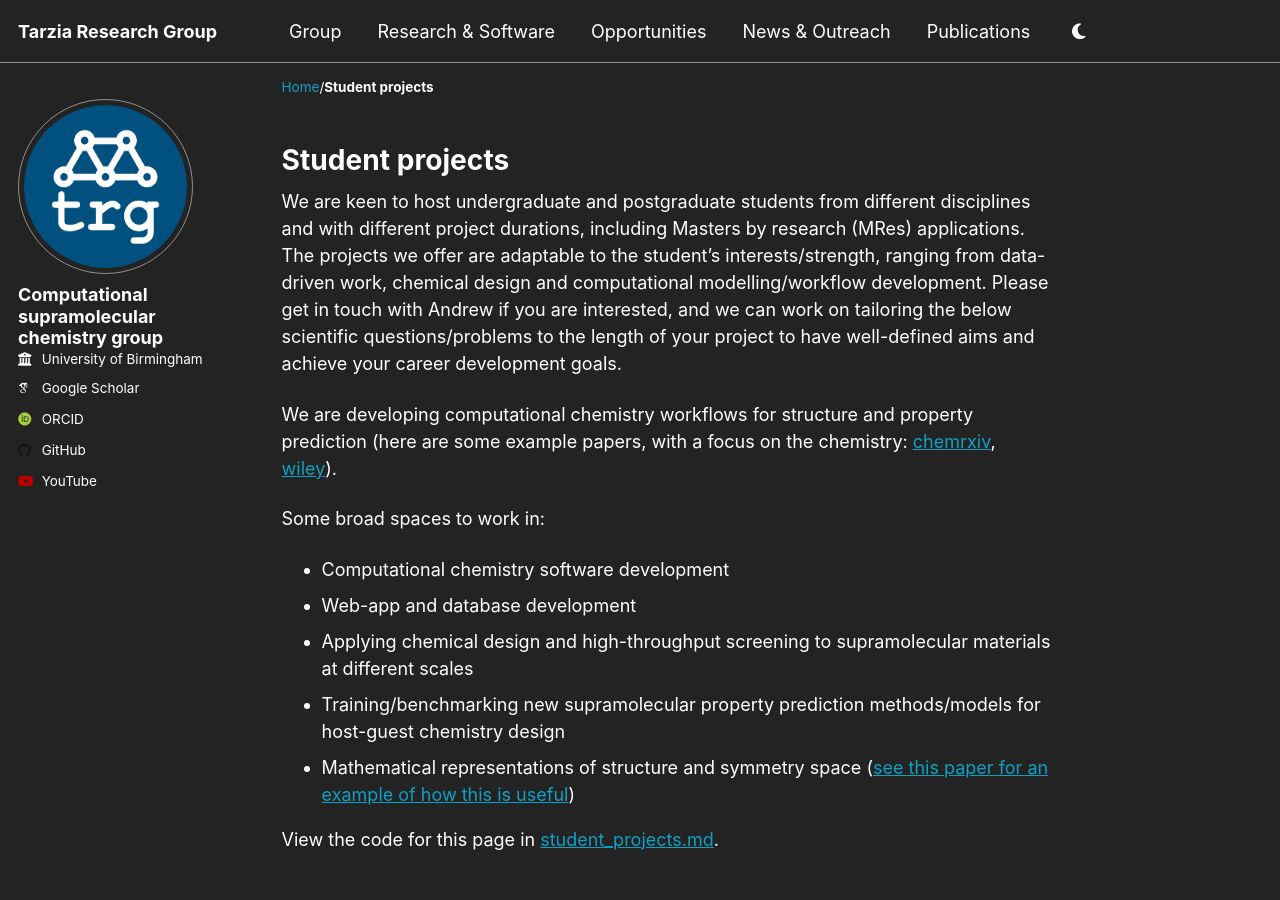
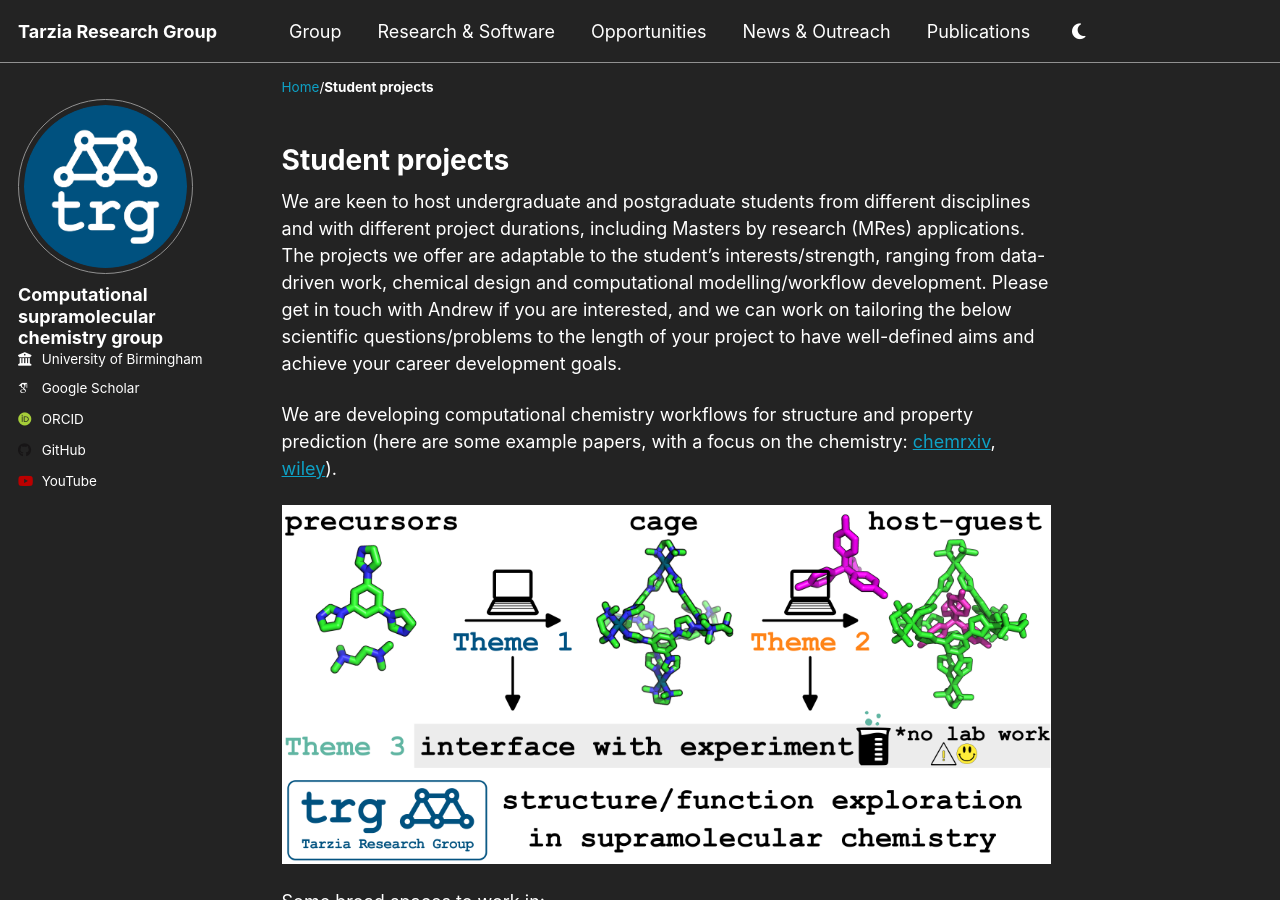
Before and after one commit to TarziaResearchGroup/TarziaResearchGroup.github.io, a Jekyll site: the page built from _pages/student_projects.md, in a window 1280 px wide and 900 px high. Built offline with Jekyll 4.4.1, drawn with Linux system fonts in a browser that asks for light colours; some web fonts are replaced; a script that is not in the unit is left out.

Commit message:
Update student_projects.md

```diff
--- a/_pages/student_projects.md
+++ b/_pages/student_projects.md
@@ -10,6 +10,8 @@ Please get in touch with Andrew if you are interested, and we can work on tailor
 
 We are developing computational chemistry workflows for structure and property prediction (here are some example papers, with a focus on the chemistry: [chemrxiv](https://chemrxiv.org/engage/chemrxiv/article-details/68f0ef40bc2ac3a0e051be52), [wiley](https://onlinelibrary.wiley.com/doi/10.1002/anie.202106721)).
 
+![Themes of our research](/assets/trg_intro_v1.png)
+
 Some broad spaces to work in:
 
 - Computational chemistry software development
```
